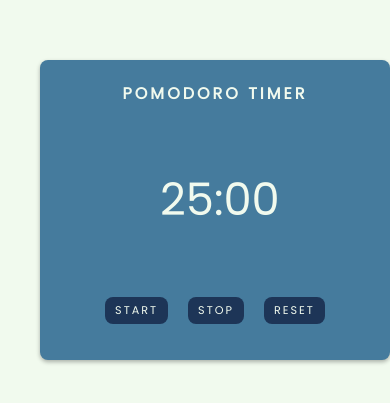
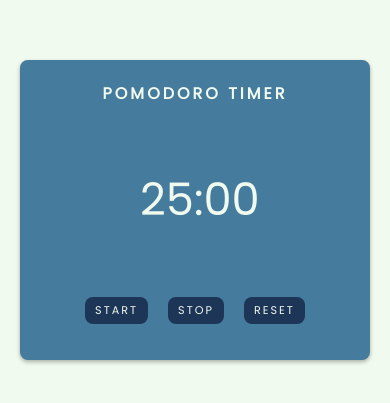
Before and after one commit to Shajith29/Dailyproject, a plain HTML site: page pomodoro/index.html in a window 390 px wide. Shown: the part 193-596 px from the top of the page. Drawn offline with Linux system fonts and the light colour scheme.

Commit message:
made changes for mobile screen

```diff
--- a/pomodoro/style.css
+++ b/pomodoro/style.css
@@ -142,12 +142,16 @@ body{
 
 @media (max-width: 520px) {
 
+    body{
+        overflow: hidden;
+    }
+
     .container{
         width: 350px;
         height: 300px;
         padding: 10px;
+        margin: 0 auto;
         margin-top: 30vh;
-        margin-left: 40px;
 
     }
 
```
